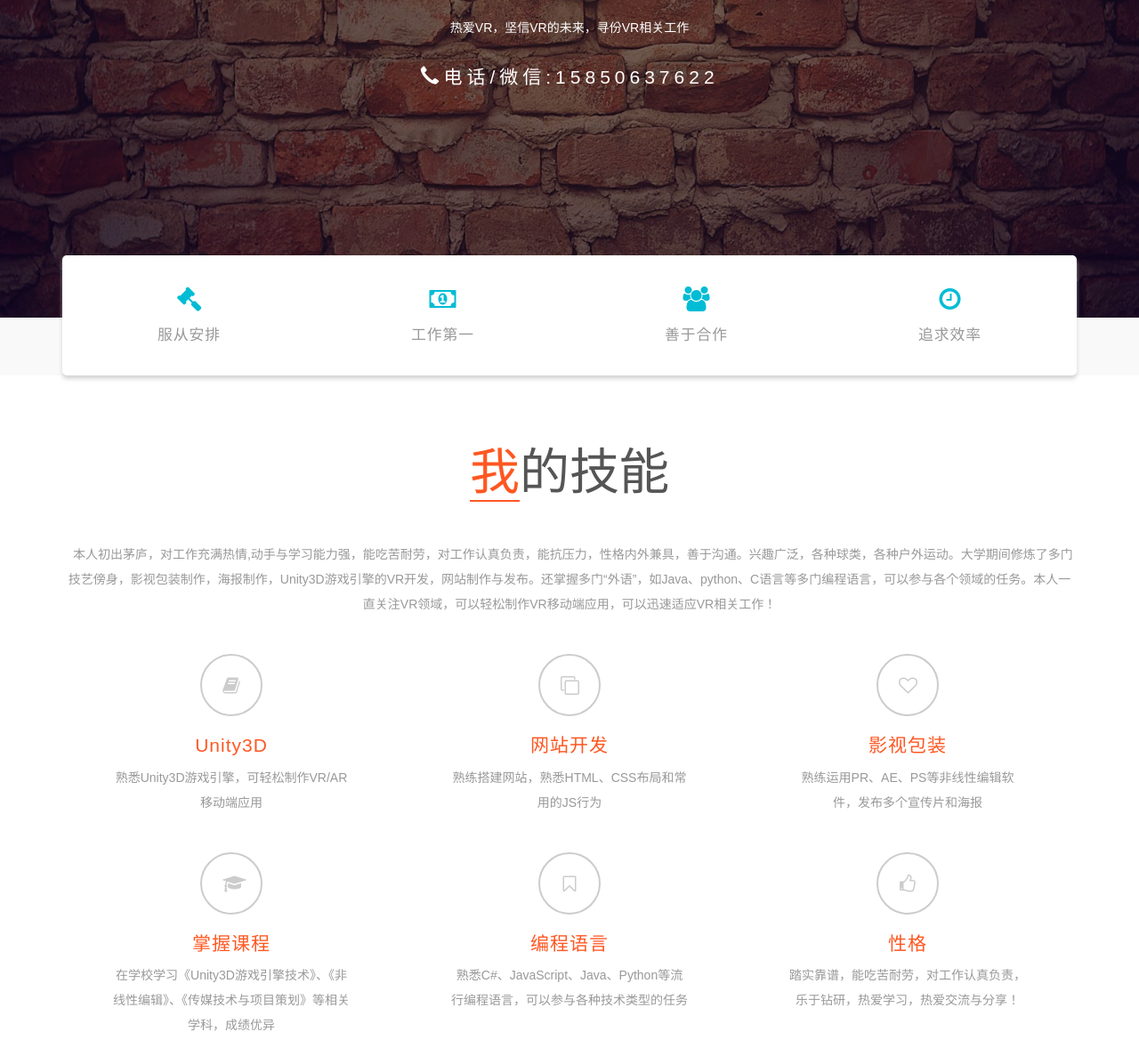
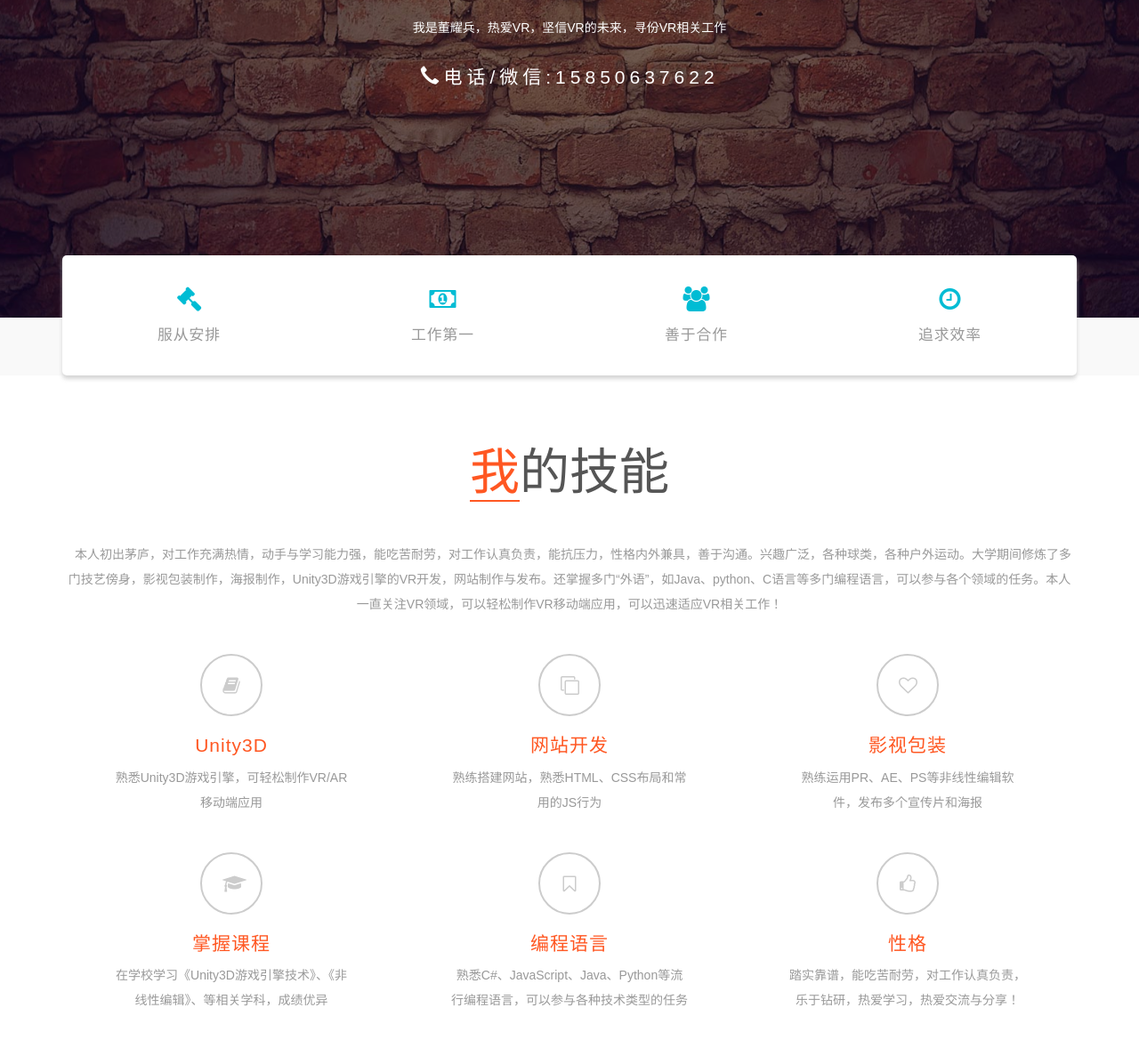
Before and after one commit to oldwukong/oldwukong.github.io, a plain HTML site: page index.html in a window 1280 px wide. Shown: the part 402-1580 px from the top of the page at 89% size. Drawn offline with Linux system fonts and the light colour scheme.

Commit message:
最新简历

```diff
--- a/index.html
+++ b/index.html
@@ -52,7 +52,7 @@
 						<div class="block text main-agileits">
 							<span class="circleLight"></span>
 							<h3>嗨，您来了</h3>
-							<p>热爱VR，坚信VR的未来，寻份VR相关工作</p>
+							<p>我是董耀兵，热爱VR，坚信VR的未来，寻份VR相关工作</p>
 							<h6><span class="glyphicon glyphicon-earphone"></span>电话/微信:15850637622 </h6>
 						</div>
 					</div>
@@ -93,7 +93,7 @@
 			<div class="w3ls-title">
 				<h3 class="agileits-title">我的技能</h3>
 			</div>
-			<p class="about-w3text">&nbsp;&nbsp;本人初出茅庐，对工作充满热情,动手与学习能力强，能吃苦耐劳，对工作认真负责，能抗压力，性格内外兼具，善于沟通。兴趣广泛，各种球类，各种户外运动。大学期间修炼了多门技艺傍身，影视包装制作，海报制作，Unity3D游戏引擎的VR开发，网站制作与发布。还掌握多门“外语”，如Java、python、C语言等多门编程语言，可以参与各个领域的任务。本人一直关注VR领域，可以轻松制作VR移动端应用，可以迅速适应VR相关工作！</p>
+			<p class="about-w3text">&nbsp;&nbsp;本人初出茅庐，对工作充满热情，动手与学习能力强，能吃苦耐劳，对工作认真负责，能抗压力，性格内外兼具，善于沟通。兴趣广泛，各种球类，各种户外运动。大学期间修炼了多门技艺傍身，影视包装制作，海报制作，Unity3D游戏引擎的VR开发，网站制作与发布。还掌握多门“外语”，如Java、python、C语言等多门编程语言，可以参与各个领域的任务。本人一直关注VR领域，可以轻松制作VR移动端应用，可以迅速适应VR相关工作！</p>
 			<div class="services-row-agileinfo">
 				<div class="col-sm-4 col-xs-4 services-w3grid">
 					<span class="fa fa-book hi-icon" aria-hidden="true"></span>
@@ -113,7 +113,7 @@
 				<div class="col-sm-4 col-xs-4 services-w3grid">
 					<span class="fa fa-mortar-board hi-icon" aria-hidden="true"></span>
 					<h5>掌握课程</h5>
-					<p>在学校学习《Unity3D游戏引擎技术》、《非线性编辑》、《传媒技术与项目策划》等相关学科，成绩优异</p>
+					<p>在学校学习《Unity3D游戏引擎技术》、《非线性编辑》、等相关学科，成绩优异</p>
 				</div>
 				<div class="col-sm-4 col-xs-4 services-w3grid">
 					<span class="fa fa-bookmark-o hi-icon hi-icon" aria-hidden="true"></span>
@@ -177,7 +177,7 @@
 					<div class="w3ls_testimonial_grid_left_grid w3l_testimonial_grid_left_grid">
 						<div class="col-xs-8 agileinfo_testimonials_right agileits_w3layouts_farm_man">
 							<div class="agileits_testimonials_right_grid w3_testimonials_right_grid">
-								<p>我也有个小目标，<br>完成王健林小目标的 1%</p>
+								<p>我也有个小目标，<br>王健林小目标的百分之一</p>
 							</div>
 						</div>
 						<div class="col-xs-4 agileinfo_testimonials_left">
```
